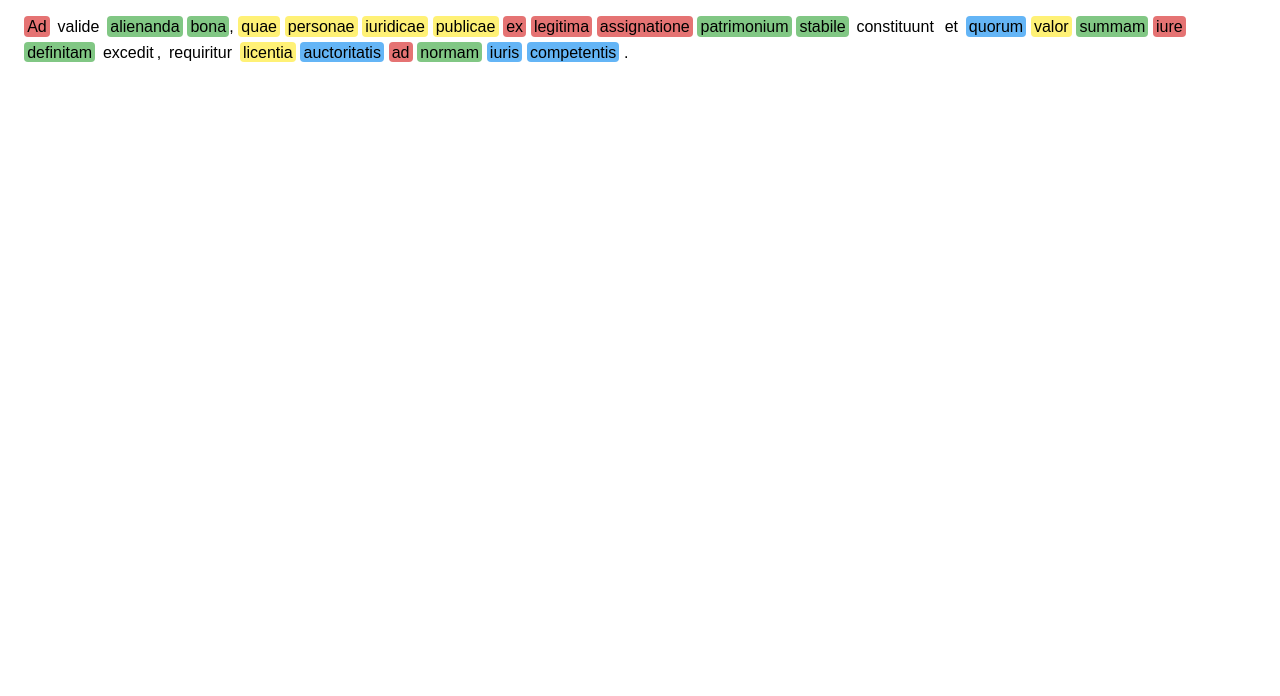
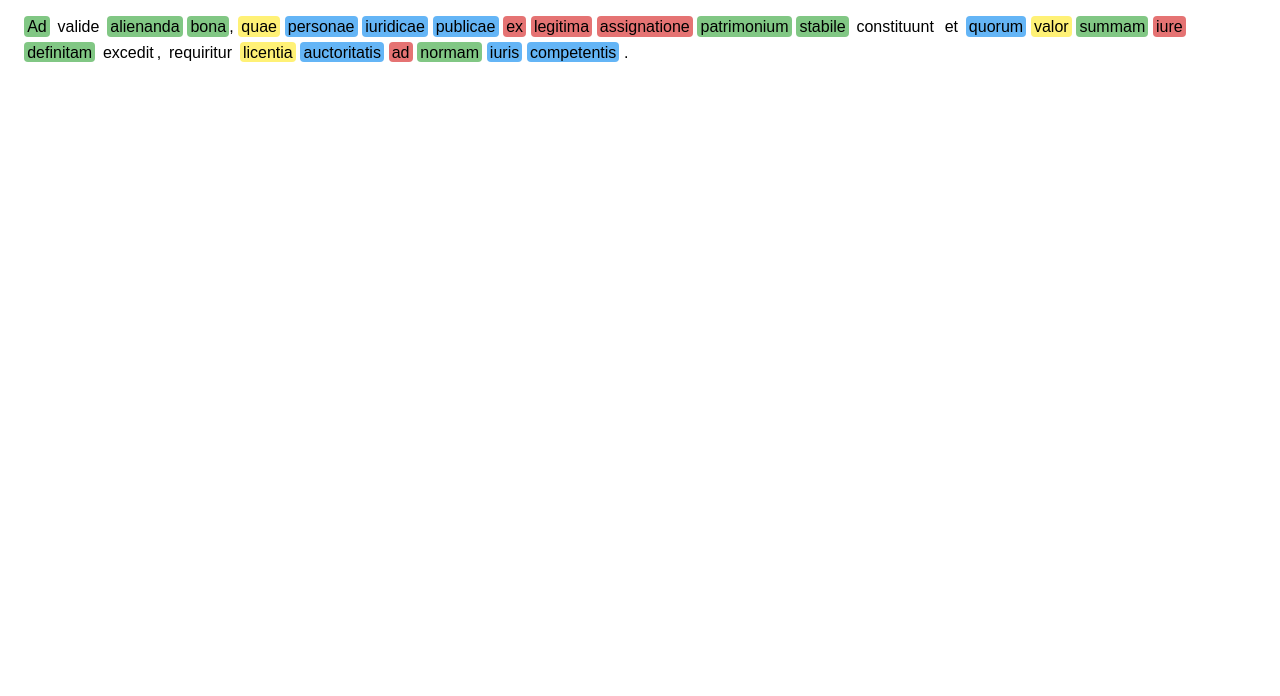
Before and after one commit to elibruyere/canon-1291, a plain HTML site: page index.html in a window 1280 px wide. Shown: the part 104-800 px from the top of the page. Drawn offline with Linux system fonts and the light colour scheme.

Commit message:
Update index.html

```diff
--- a/index.html
+++ b/index.html
@@ -29,14 +29,14 @@
 <body>
   <h1>Canon 1291</h1>
   <p>
-    <span class="mot ablatif" data-info="Préposition + accusatif : en vue de">Ad</span>
+    <span class="mot accusatif" data-info="Préposition + accusatif : en vue de">Ad</span>
     <span class="mot" data-info="Adverbe : validement">valide</span>
     <span class="mot accusatif" data-info="Gérondif passif neutre pluriel accusatif : qui doivent être aliénés">alienanda</span>
     <span class="mot accusatif" data-info="Nom neutre pluriel accusatif : les biens">bona</span>,
     <span class="mot nominatif" data-info="Pronom relatif neutre pluriel nominatif : qui">quae</span>
-    <span class="mot nominatif" data-info="Nom féminin singulier nominatif : personne">personae</span>
-    <span class="mot nominatif" data-info="Adjectif féminin singulier : juridique">iuridicae</span>
-    <span class="mot nominatif" data-info="Adjectif féminin singulier : publique">publicae</span>
+    <span class="mot genitif" data-info="Nom féminin singulier génitif : personne">personae</span>
+    <span class="mot genitif" data-info="Adjectif féminin singulier : juridique">iuridicae</span>
+    <span class="mot genitif" data-info="Adjectif féminin singulier : publique">publicae</span>
     <span class="mot ablatif" data-info="Préposition + ablatif : à partir de">ex</span>
     <span class="mot ablatif" data-info="Adjectif féminin singulier ablatif : légitime">legitima</span>
     <span class="mot ablatif" data-info="Nom féminin singulier ablatif : assignation">assignatione</span>
```
